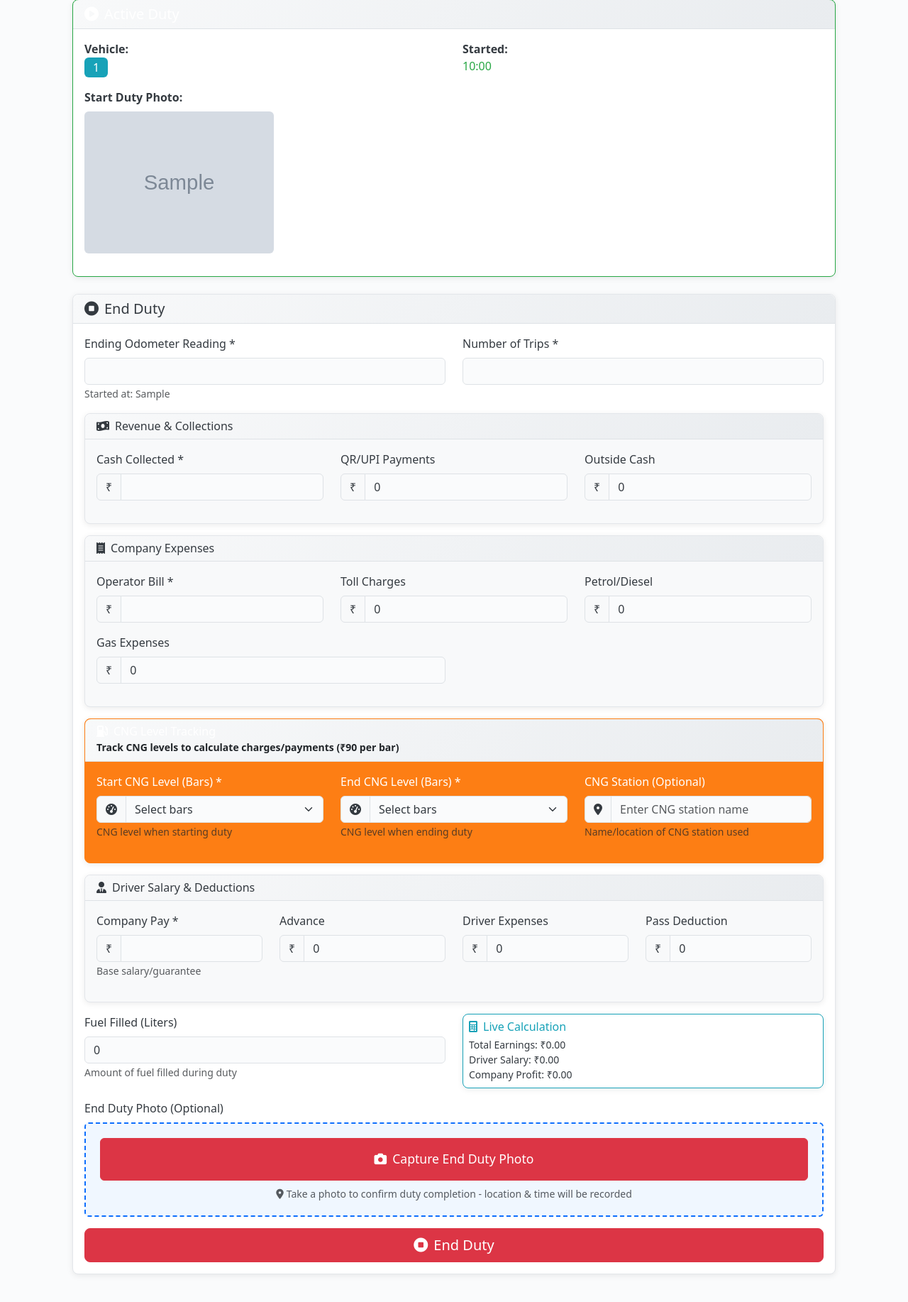
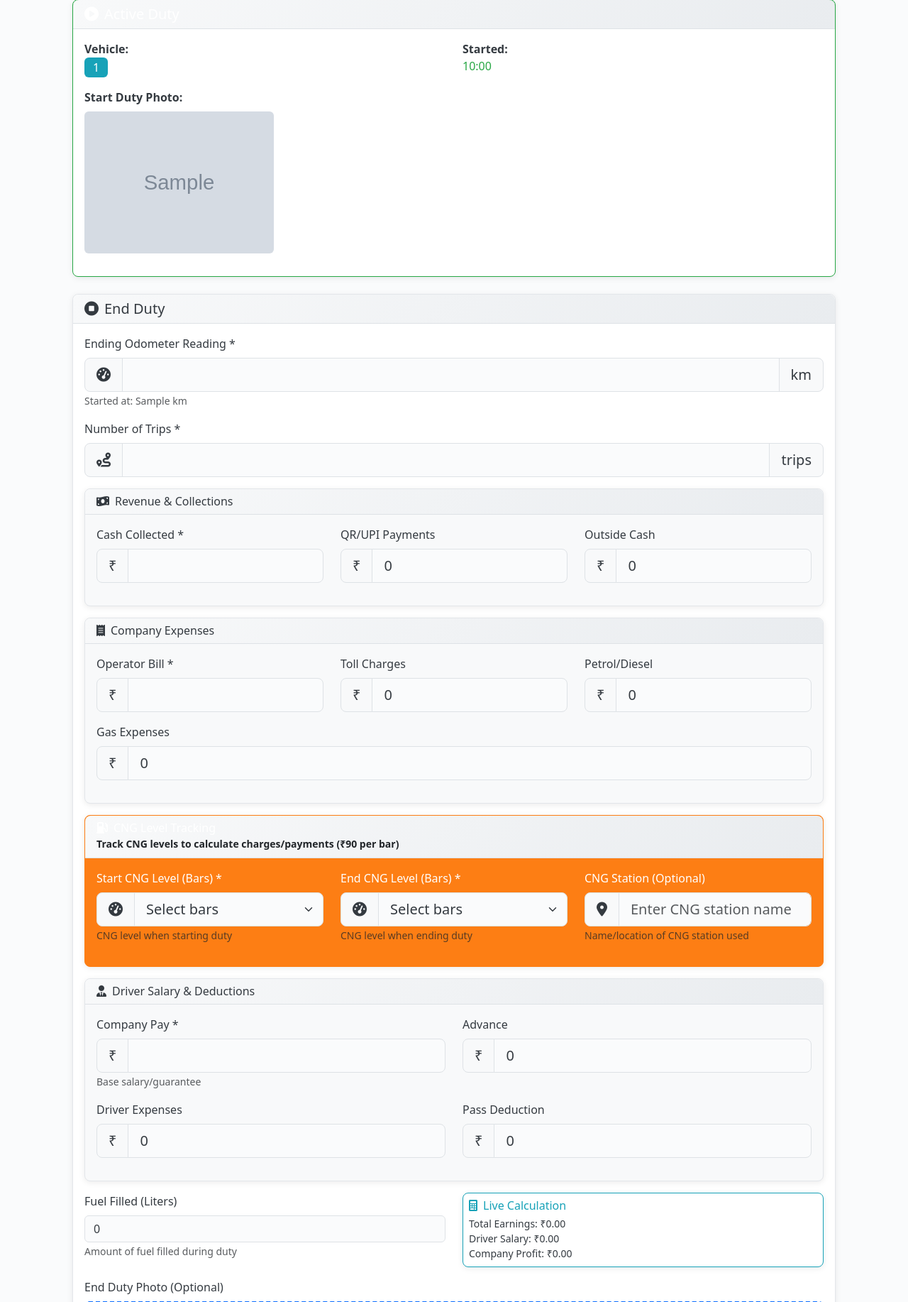
Before and after one commit to jyothilaxmika/pls_travels_webapp, a Python web app: template templates/driver/duty.html in a window 1280 px wide. Shown: the part 88-1922 px from the top of the page at 71% size. Before the commit the page ends 1883 px from the top, so only its background shows below. Run offline with Jinja, Linux system fonts and the light colour scheme; the template is opened without the code that fills it: most values are stand-ins (such as "Sample title", 1, 10 or a date in 2020); grey boxes marked "Sample" are stand-in pictures; some libraries are stand-ins or nearby versions.

Commit message:
Improve readability of duty form input fields
Update the driver's end duty form by increasing the size of input fields and adding units/icons for better user experience.

Replit-Commit-Author: Agent
Replit-Commit-Session-Id: 41101f4e-4bd2-4af8-9151-09f7006711cc
Replit-Commit-Checkpoint-Type: full_checkpoint
Replit-Commit-Screenshot-Url: https://storage.googleapis.com/screenshot-production-us-central1/01513e7b-5595-47a8-9245-1fda80e362cf/41101f4e-4bd2-4af8-9151-09f7006711cc/1AUoAh8

```diff
--- a/templates/driver/duty.html
+++ b/templates/driver/duty.html
@@ -69,19 +69,27 @@
             <form method="POST" action="{{ url_for('driver.end_duty') }}" enctype="multipart/form-data">
                 <!-- Basic Duty Information -->
                 <div class="row">
-                    <div class="col-md-6 mb-3">
+                    <div class="col-md-12 mb-3">
                         <label for="end_odometer" class="form-label">Ending Odometer Reading *</label>
-                        <input type="number" class="form-control" name="end_odometer" id="end_odometer"
-                               min="{{ active_duty.start_odometer or 0 }}" step="0.1" required>
+                        <div class="input-group input-group-lg">
+                            <span class="input-group-text"><i class="fas fa-tachometer-alt"></i></span>
+                            <input type="number" class="form-control" name="end_odometer" id="end_odometer"
+                                   min="{{ active_duty.start_odometer or 0 }}" step="0.1" required>
+                            <span class="input-group-text">km</span>
+                        </div>
                         <small class="text-muted">
-                            Started at: {{ active_duty.start_odometer or 'Not recorded' }}
+                            Started at: {{ active_duty.start_odometer or 'Not recorded' }} km
                         </small>
                     </div>
 
-                    <div class="col-md-6 mb-3">
+                    <div class="col-md-12 mb-3">
                         <label for="trip_count" class="form-label">Number of Trips *</label>
-                        <input type="number" class="form-control" name="trip_count" id="trip_count"
-                               min="0" required>
+                        <div class="input-group input-group-lg">
+                            <span class="input-group-text"><i class="fas fa-route"></i></span>
+                            <input type="number" class="form-control" name="trip_count" id="trip_count"
+                                   min="0" required>
+                            <span class="input-group-text">trips</span>
+                        </div>
                     </div>
                 </div>
 
@@ -92,27 +100,27 @@
                     </div>
                     <div class="card-body">
                         <div class="row">
-                            <div class="col-md-4 mb-3">
+                            <div class="col-lg-4 col-md-6 mb-3">
                                 <label for="cash_collected" class="form-label">Cash Collected *</label>
-                                <div class="input-group">
+                                <div class="input-group input-group-lg">
                                     <span class="input-group-text">₹</span>
                                     <input type="number" class="form-control" name="cash_collected" id="cash_collected"
                                            min="0" step="0.01" required>
                                 </div>
                             </div>
 
-                            <div class="col-md-4 mb-3">
+                            <div class="col-lg-4 col-md-6 mb-3">
                                 <label for="qr_payment" class="form-label">QR/UPI Payments</label>
-                                <div class="input-group">
+                                <div class="input-group input-group-lg">
                                     <span class="input-group-text">₹</span>
                                     <input type="number" class="form-control" name="qr_payment" id="qr_payment"
                                            min="0" step="0.01" value="0">
                                 </div>
                             </div>
 
-                            <div class="col-md-4 mb-3">
+                            <div class="col-lg-4 col-md-12 mb-3">
                                 <label for="outside_cash" class="form-label">Outside Cash</label>
-                                <div class="input-group">
+                                <div class="input-group input-group-lg">
                                     <span class="input-group-text">₹</span>
                                     <input type="number" class="form-control" name="outside_cash" id="outside_cash"
                                            min="0" step="0.01" value="0">
@@ -129,27 +137,27 @@
                     </div>
                     <div class="card-body">
                         <div class="row">
-                            <div class="col-md-4 mb-3">
+                            <div class="col-lg-4 col-md-6 mb-3">
                                 <label for="operator_bill" class="form-label">Operator Bill *</label>
-                                <div class="input-group">
+                                <div class="input-group input-group-lg">
                                     <span class="input-group-text">₹</span>
                                     <input type="number" class="form-control" name="operator_bill" id="operator_bill"
                                            min="0" step="0.01" required>
                                 </div>
                             </div>
 
-                            <div class="col-md-4 mb-3">
+                            <div class="col-lg-4 col-md-6 mb-3">
                                 <label for="toll" class="form-label">Toll Charges</label>
-                                <div class="input-group">
+                                <div class="input-group input-group-lg">
                                     <span class="input-group-text">₹</span>
                                     <input type="number" class="form-control" name="toll" id="toll"
                                            min="0" step="0.01" value="0">
                                 </div>
                             </div>
 
-                            <div class="col-md-4 mb-3">
+                            <div class="col-lg-4 col-md-12 mb-3">
                                 <label for="petrol_expenses" class="form-label">Petrol/Diesel</label>
-                                <div class="input-group">
+                                <div class="input-group input-group-lg">
                                     <span class="input-group-text">₹</span>
                                     <input type="number" class="form-control" name="petrol_expenses" id="petrol_expenses"
                                            min="0" step="0.01" value="0">
@@ -158,9 +166,9 @@
                         </div>
 
                         <div class="row">
-                            <div class="col-md-6 mb-3">
+                            <div class="col-md-12 mb-3">
                                 <label for="gas_expenses" class="form-label">Gas Expenses</label>
-                                <div class="input-group">
+                                <div class="input-group input-group-lg">
                                     <span class="input-group-text">₹</span>
                                     <input type="number" class="form-control" name="gas_expenses" id="gas_expenses"
                                            min="0" step="0.01" value="0">
@@ -178,9 +186,9 @@
                     </div>
                     <div class="card-body">
                         <div class="row">
-                            <div class="col-md-4 mb-3">
+                            <div class="col-lg-4 col-md-6 mb-3">
                                 <label for="start_cng" class="form-label">Start CNG Level (Bars) *</label>
-                                <div class="input-group">
+                                <div class="input-group input-group-lg">
                                     <span class="input-group-text"><i class="fas fa-tachometer-alt"></i></span>
                                     <select class="form-select" name="start_cng" id="start_cng" required>
                                         <option value="">Select bars</option>
@@ -199,9 +207,9 @@
                                 <small class="text-muted">CNG level when starting duty</small>
                             </div>
 
-                            <div class="col-md-4 mb-3">
+                            <div class="col-lg-4 col-md-6 mb-3">
                                 <label for="end_cng" class="form-label">End CNG Level (Bars) *</label>
-                                <div class="input-group">
+                                <div class="input-group input-group-lg">
                                     <span class="input-group-text"><i class="fas fa-tachometer-alt"></i></span>
                                     <select class="form-select" name="end_cng" id="end_cng" required>
                                         <option value="">Select bars</option>
@@ -220,9 +228,9 @@
                                 <small class="text-muted">CNG level when ending duty</small>
                             </div>
 
-                            <div class="col-md-4 mb-3">
+                            <div class="col-lg-4 col-md-12 mb-3">
                                 <label for="cng_point" class="form-label">CNG Station (Optional)</label>
-                                <div class="input-group">
+                                <div class="input-group input-group-lg">
                                     <span class="input-group-text"><i class="fas fa-map-marker-alt"></i></span>
                                     <input type="text" class="form-control" name="cng_point" id="cng_point"
                                            placeholder="Enter CNG station name" maxlength="100">
@@ -257,9 +265,9 @@
                     </div>
                     <div class="card-body">
                         <div class="row">
-                                            <div class="col-md-3 mb-3">
+                            <div class="col-lg-6 col-md-12 mb-3">
                                 <label for="company_pay" class="form-label">Company Pay *</label>
-                                <div class="input-group">
+                                <div class="input-group input-group-lg">
                                     <span class="input-group-text">₹</span>
                                     <input type="number" class="form-control" name="company_pay" id="company_pay"
                                            min="0" step="0.01" required>
@@ -267,27 +275,29 @@
                                 <small class="text-muted">Base salary/guarantee</small>
                             </div>
 
-                            <div class="col-md-3 mb-3">
+                            <div class="col-lg-6 col-md-12 mb-3">
                                 <label for="advance" class="form-label">Advance</label>
-                                <div class="input-group">
+                                <div class="input-group input-group-lg">
                                     <span class="input-group-text">₹</span>
                                     <input type="number" class="form-control" name="advance" id="advance"
                                            min="0" step="0.01" value="0">
                                 </div>
                             </div>
+                        </div>
 
-                            <div class="col-md-3 mb-3">
+                        <div class="row">
+                            <div class="col-lg-6 col-md-12 mb-3">
                                 <label for="driver_expenses" class="form-label">Driver Expenses</label>
-                                <div class="input-group">
+                                <div class="input-group input-group-lg">
                                     <span class="input-group-text">₹</span>
                                     <input type="number" class="form-control" name="driver_expenses" id="driver_expenses"
                                            min="0" step="0.01" value="0">
                                 </div>
                             </div>
 
-                            <div class="col-md-3 mb-3">
+                            <div class="col-lg-6 col-md-12 mb-3">
                                 <label for="pass_deduction" class="form-label">Pass Deduction</label>
-                                <div class="input-group">
+                                <div class="input-group input-group-lg">
                                     <span class="input-group-text">₹</span>
                                     <input type="number" class="form-control" name="pass_deduction" id="pass_deduction"
                                            min="0" step="0.01" value="0">
```
